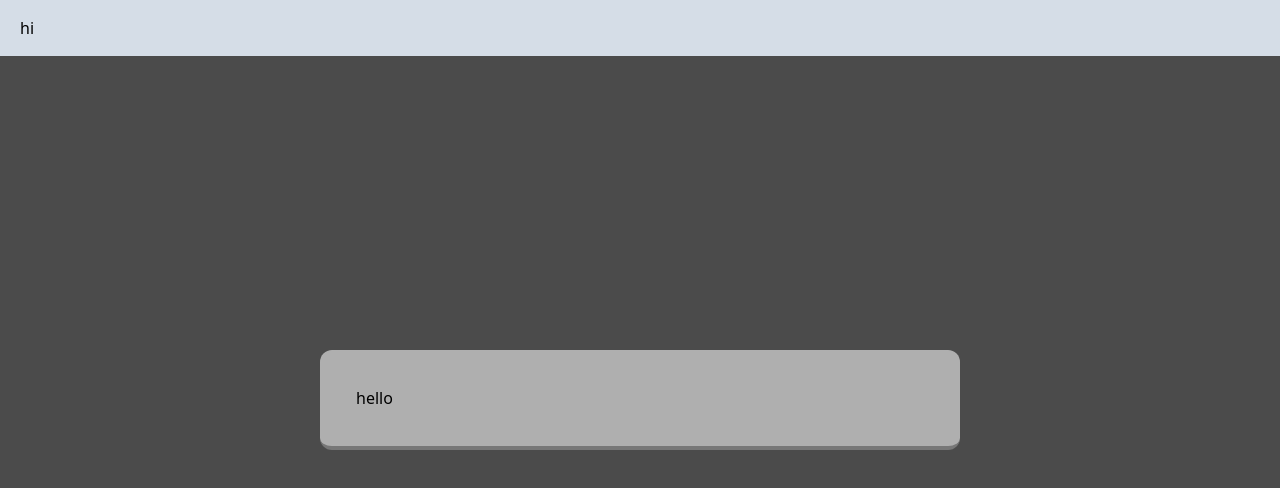
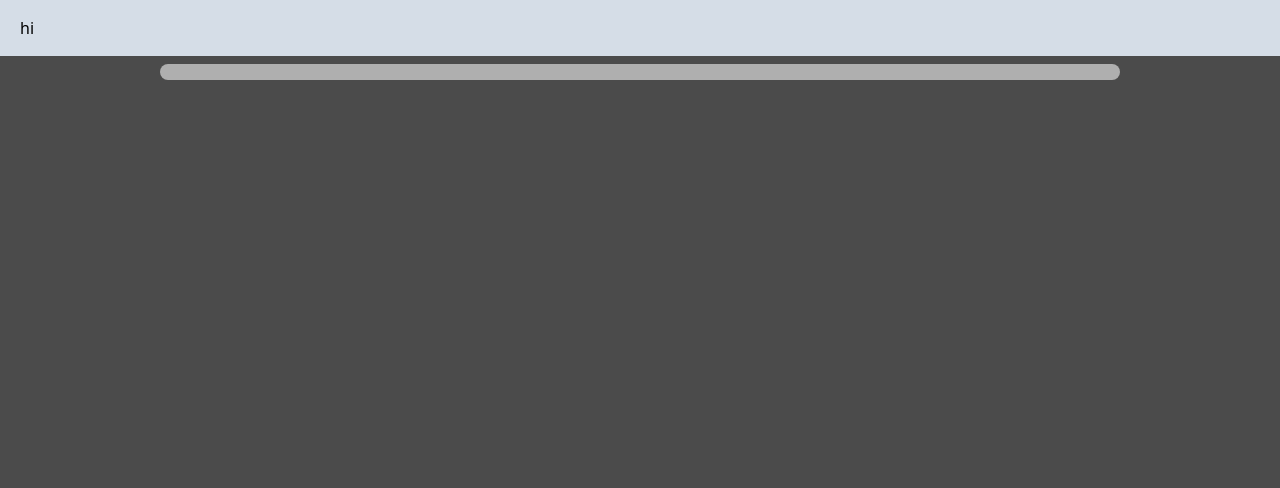
Before and after one commit to rurigrass/anglicky-cesky, a Next.js app: page /vocabulary in a window 1280 px wide. Shown: the top 488 px of the page. Built offline with nearby package versions, Linux system fonts and the light colour scheme.

Commit message:
removed checker from conjugation page

```diff
--- a/src/pages/conjugation.tsx
+++ b/src/pages/conjugation.tsx
@@ -132,14 +132,12 @@ const Conjugation = ({ verbs, query }: { verbs: IverbQuestion[], query: any }) =
                 :
                 <div className="flex flex-col justify-center items-center flex-1 bg-duo-eel">
                     {/* ONLY SHOW ONCE ANSWER IS SUBMITTED */}
-                    {questions.length > 0 &&
-                        <div className="my-3 ">
-                            <div className="text-white font-bold">
-                                {isAnswerCorrect(selectedAnswers[currentQuestion])}
-                                The Answer is: {questions[currentQuestion].pronoun.cz} {questions[currentQuestion].theConjugatedVerbIs.cz}
-                            </div>
+                    <div className="my-3 ">
+                        <div className="text-white font-bold">
+                            {isAnswerCorrect(selectedAnswers[currentQuestion])}
+                            The Answer is: {questions[currentQuestion].pronoun.cz} {questions[currentQuestion].theConjugatedVerbIs.cz}
                         </div>
-                    }
+                    </div>
                 </div>
             }
             {!showAnswer ?
--- a/src/pages/index.tsx
+++ b/src/pages/index.tsx
@@ -15,6 +15,8 @@ const Home = () => {
     selectedVerbs: ["být", "mít"]
   }
 
+
+
   return (
     <>
       <Head>
@@ -26,6 +28,13 @@ const Home = () => {
           <button className='button bg-duo-humpback text-white hover:bg-duo-macaw' onClick={() => setShowVocabGame(!showVocabGame)}>
             Vocabulary
           </button>
+          {showVocabGame &&
+            <div className='flex justify-center space-y-2 py-2 bg-duo-wolf rounded-xl border-t-4 border-b-duo-eel'>
+              <button className='button bg-duo-humpback  text-white hover:bg-duo-macaw'>
+                <Link href={{ pathname: '/vocabulary' }}>Start Game </Link>
+              </button>
+            </div>
+          }
           {/* <button className='button bg-duo-humpback  text-white hover:bg-duo-macaw'>
             <Link href={{ pathname: '/river' }}>River Menu </Link>
           </button> */}
--- a/src/pages/vocabulary.tsx
+++ b/src/pages/vocabulary.tsx
@@ -1,16 +1,52 @@
 import Header from "@/components/Header"
+import ProgressBar from "@/components/ProgressBar"
+import { useState } from "react";
 
-const vocabulary = () => {
+interface IinitialState {
+    currentQuestion: number,
+    numberOfQuestions: number,
+    // selectedVerbs: string[],
+    // questions: IverbQuestion[],
+    // possibleAnswers: IverbQuestion[],
+    selectedAnswer: string,
+    selectedAnswers: boolean[]
+}
+
+const Vocabulary = () => {
+
+    const initialState = {
+        currentQuestion: 0,
+        numberOfQuestions: 5,
+        // selectedVerbs: gameSettings.selectedVerbs,
+        // questions: verbs,
+        // possibleAnswers: [],
+        selectedAnswer: "",
+        selectedAnswers: []
+    }
+
+    const [state, setState] = useState(initialState);
+    let { currentQuestion, numberOfQuestions, selectedAnswer, selectedAnswers } = state;
+    const [showAnswer, setShowAnswer] = useState<boolean>(false)
+
+
+    let progress = Math.round(currentQuestion / numberOfQuestions * 100)
+
+
     return (
-        <>
+        <div className="absolute inset-0 flex flex-col items-stretch bg-duo-eel">
             <Header />
-            <div className=" h-screen min-h-screen -mt-14 flex justify-center items-center bg-duo-eel">
-                <div className='flex flex-col space-y-2 bg-blue-600 rounded-xl mx-2 w-full sm:w-4/5 md:w-3/4 lg:w-1/2 py-9 px-3 md:px-9 bg-duo-hare border-b-4 border-b-duo-wolf'>
-                    hello
+            <div className="py-2 bg-duo-eel">
+                <ProgressBar progress={progress} />
+            </div>
+            {!showAnswer ?
+                <div className="flex flex-col flex-1">
                 </div>
-            </div>
-        </>
+                :
+                <div className="flex flex-col justify-center items-center flex-1 bg-duo-eel">
+                </div>
+            }
+        </div>
     )
 }
 
-export default vocabulary
+export default Vocabulary
```
